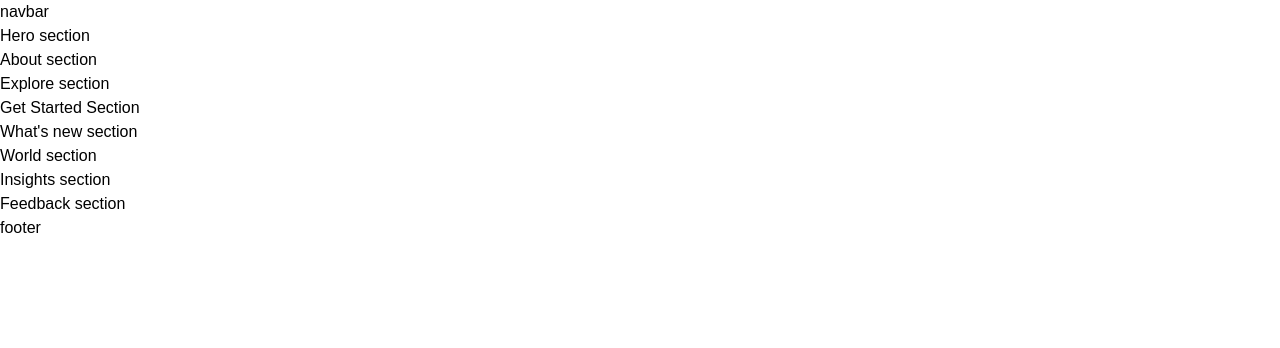
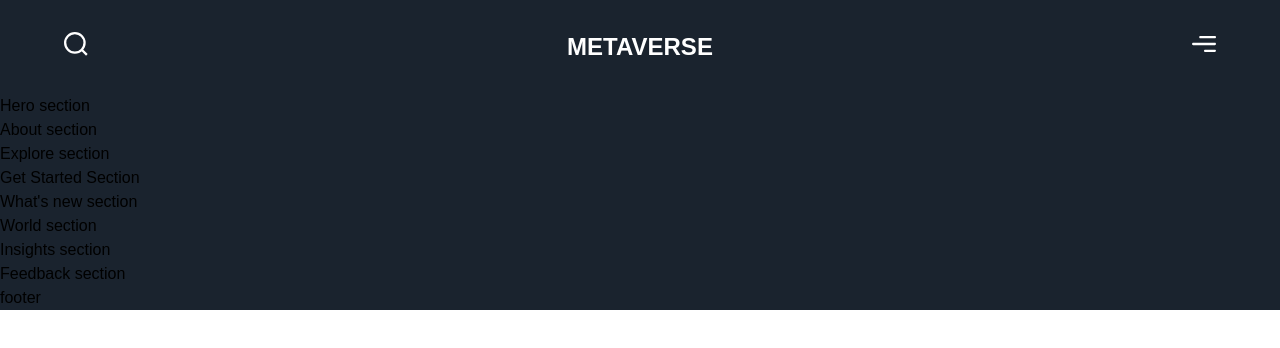
Before and after one commit to sandra-selezen/metaverse, a Next.js app: page / in a window 1280 px wide. Shown: the top 348 px of the page. Built offline with nearby package versions, Linux system fonts and the light colour scheme; a web font is replaced by a local one.

Commit message:
Updated Navbar

```diff
--- a/app/head.js
+++ b/app/head.js
@@ -1,6 +1,6 @@
 const Head = () => (
   <>
-    <title>Metaversus</title>
+    <title>Metaverse</title>
     <meta name="viewport" content="width=device-width, initial-scale=1" />
     <link rel="icon" href="/favicon.ico" />
   </>
--- a/app/page.js
+++ b/app/page.js
@@ -2,7 +2,7 @@
 import { About, Explore, Feedback, GetStarted, Hero, Insights, WhatsNew, World } from '../sections';
 
 const Page = () => (
-  <div>
+  <div className="bg-primary-black overflow-hidden">
     <Navbar />
     <Hero />
     <About />
--- a/components/Navbar.jsx
+++ b/components/Navbar.jsx
@@ -1,9 +1,24 @@
 'use client';
 
+import { motion } from "framer-motion";
+
+import styles from "../styles";
+import { navVariants } from "../utils/motion";
+
 const Navbar = () => (
-  <nav>
-    navbar
-  </nav>
+  <motion.nav
+    variants={navVariants}
+    initial="hidden"
+    whileInView="show"
+    className={`${styles.xPaddings} py-8 relative`}
+  >
+    <div className="absolute w-[50%] inset-0" />
+    <div className={`${styles.innerWidth} mx-auto flex justify-between gap-8`}>
+      <img src="/search.svg" alt="search" className="w-[24px] h-[24px] object-contain" />
+      <h2 className="font-extrabold text-[24px] leading-[30px] text-white uppercase">metaverse</h2>
+      <img src="/menu.svg" alt="menu" className="w-[24px] h-[24px] object-contain" />
+    </div>
+  </motion.nav>
 );
 
 export default Navbar;
```
Also changed, not shown: styles/index.js (+4 -4 lines).
